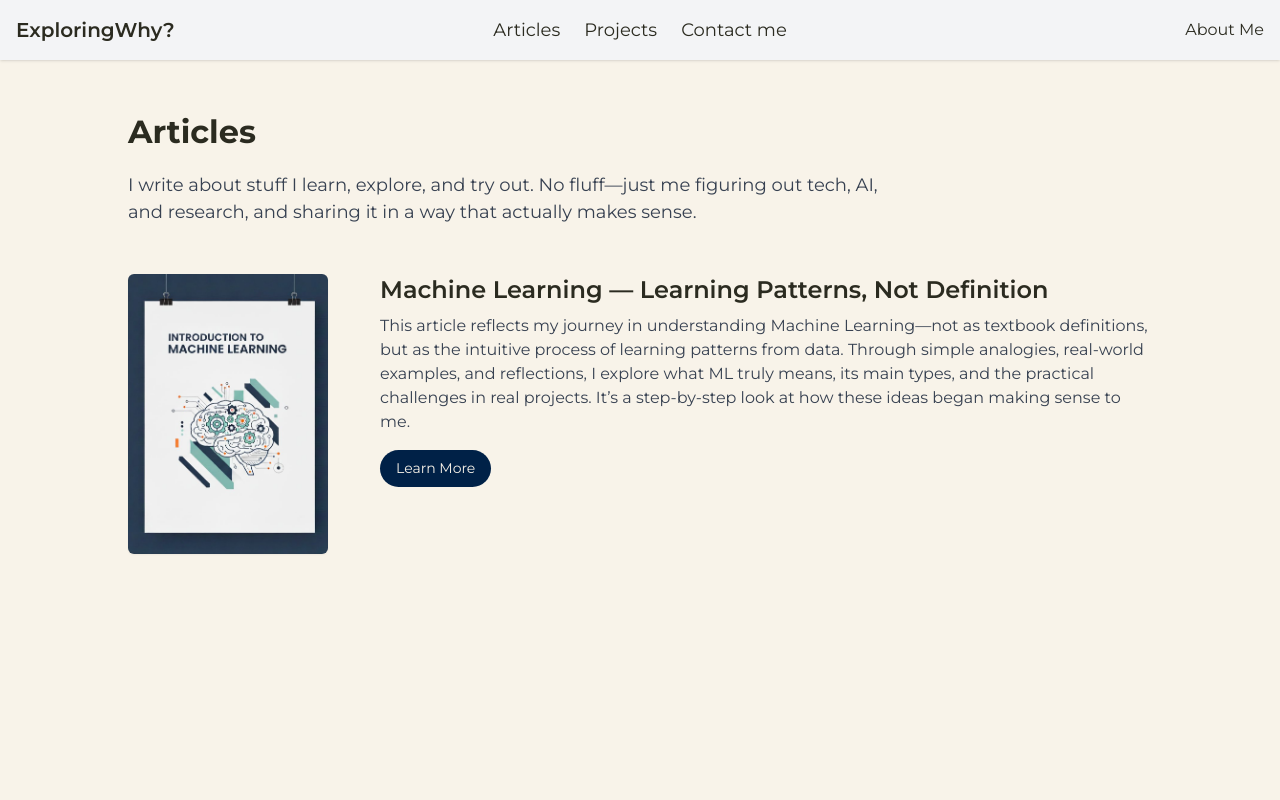
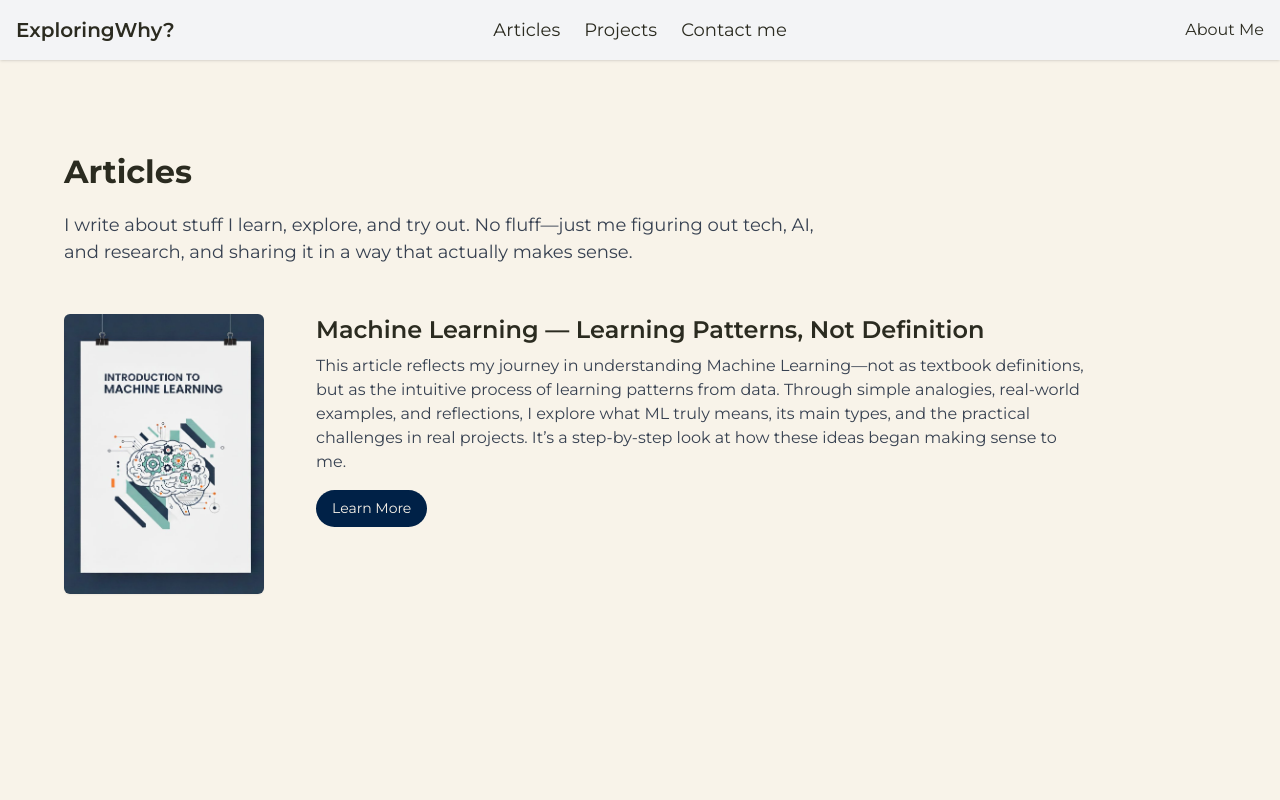
Before and after one commit to SatyagopalK/satyagopalk, a React (Vite) app: page /research in a window 1280 px wide. Shown: the top 800 px of the page. Built offline with nearby package versions, Linux system fonts and the light colour scheme; the HTML template or start-up script is replaced by a standard one.

Commit message:
Update ResearchPage.jsx

```diff
--- a/src/components/articles/ResearchPage.jsx
+++ b/src/components/articles/ResearchPage.jsx
@@ -10,7 +10,7 @@ export default function Research({ name }) {
         <section className="py-12">
 
           {/* SAME CONTENT FRAME AS PROJECTS */}
-          <div className="mx-auto w-[85vw] max-w-5xl">
+          <div className="mb-[5vh] mt-[5vh] font-mont w-[90vw] mx-auto">
 
             <h1 className="text-[32px] font-bold mb-4">{name}</h1>
 
```
